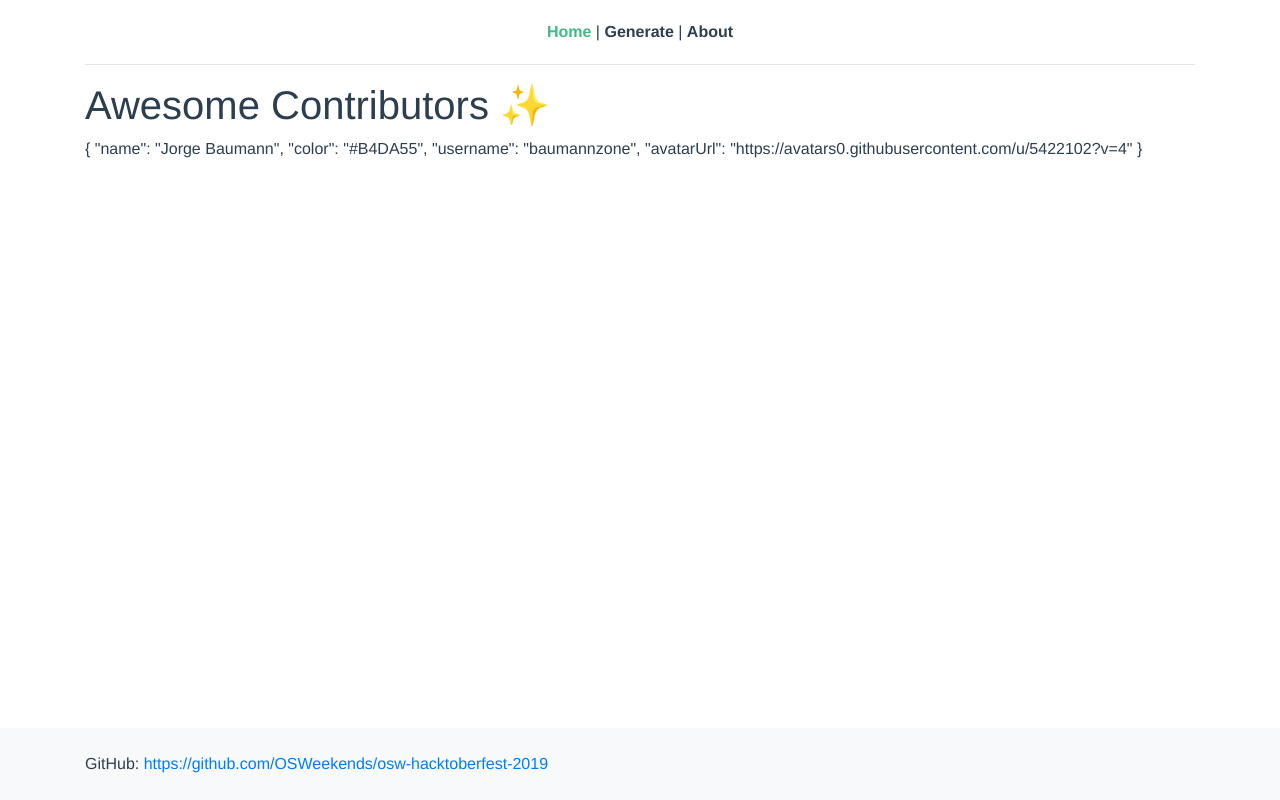
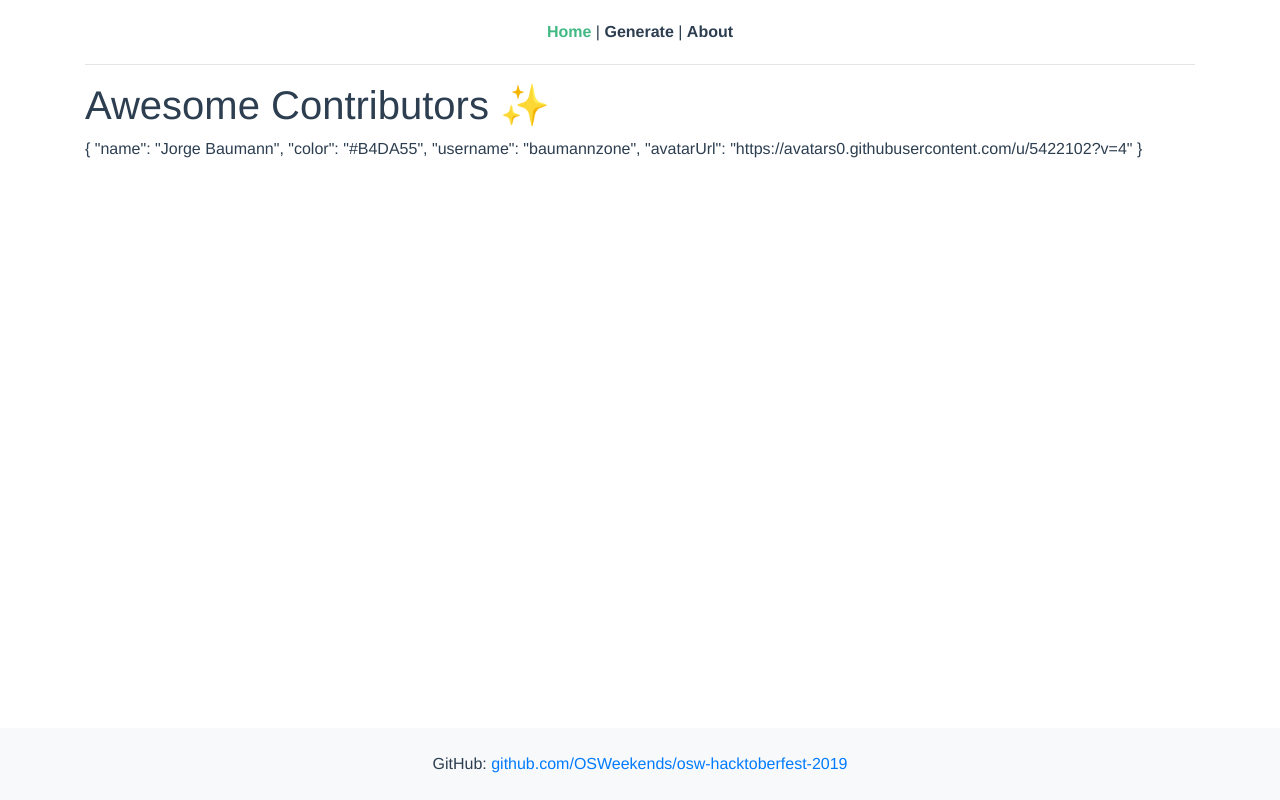
Before and after one commit to srahnama/osw-hacktoberfest-2019, a Vue app: page / in a window 1280 px wide. Built offline with nearby package versions, Linux system fonts and the light colour scheme.

Commit message:
Footer :bowtie:

```diff
--- a/src/components/FooterBase.vue
+++ b/src/components/FooterBase.vue
@@ -2,9 +2,9 @@
   <footer class="footer bg-light border-top border-white">
     <div class="container">
       <div class="py-4">
-        <p class="m-0 center">
+        <p class="m-0 text-center">
           GitHub:
-          <a href="https://github.com/OSWeekends/osw-hacktoberfest-2019">https://github.com/OSWeekends/osw-hacktoberfest-2019</a>
+          <a href="https://github.com/OSWeekends/osw-hacktoberfest-2019">github.com/OSWeekends/osw-hacktoberfest-2019</a>
         </p>
       </div>
     </div>
```
